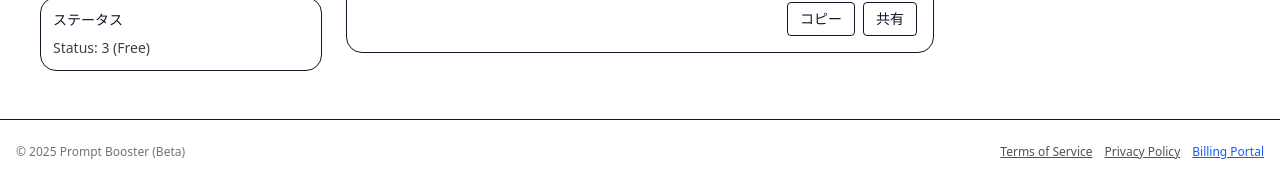
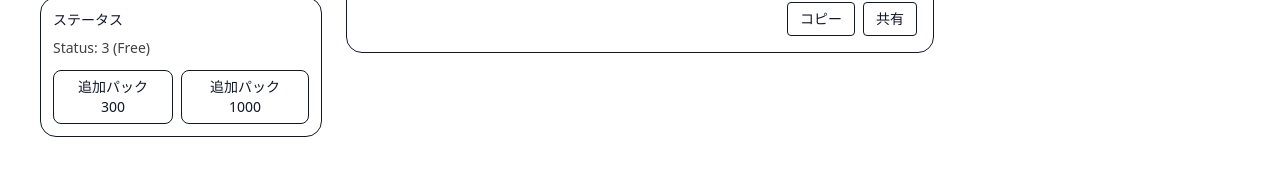
Before and after one commit to amane-prog/prompt-booster, a Next.js app: page /en in a window 1280 px wide. Shown: the part 928-1102 px from the top of the page. Built offline with nearby package versions, Linux system fonts and the light colour scheme; no server answers.

Commit message:
deploy: update app

```diff
--- a/app/[locale]/page.tsx
+++ b/app/[locale]/page.tsx
@@ -217,6 +217,20 @@ export default function HomePage(_props: PageProps) {
                                 Subscription: {subRemain}/{subCap}
                             </p>
                         )}
+                        <div className="mt-3 flex gap-2">
+                            <button
+                                className="rounded-lg border px-3 py-1.5 text-sm"
+                                onClick={buyTopup300}
+                            >
+                                追加パック 300
+                            </button>
+                            <button
+                                className="rounded-lg border px-3 py-1.5 text-sm"
+                                onClick={buyTopup1000}
+                            >
+                                追加パック 1000
+                            </button>
+                        </div>
                     </section>
                 </div>
 
```
